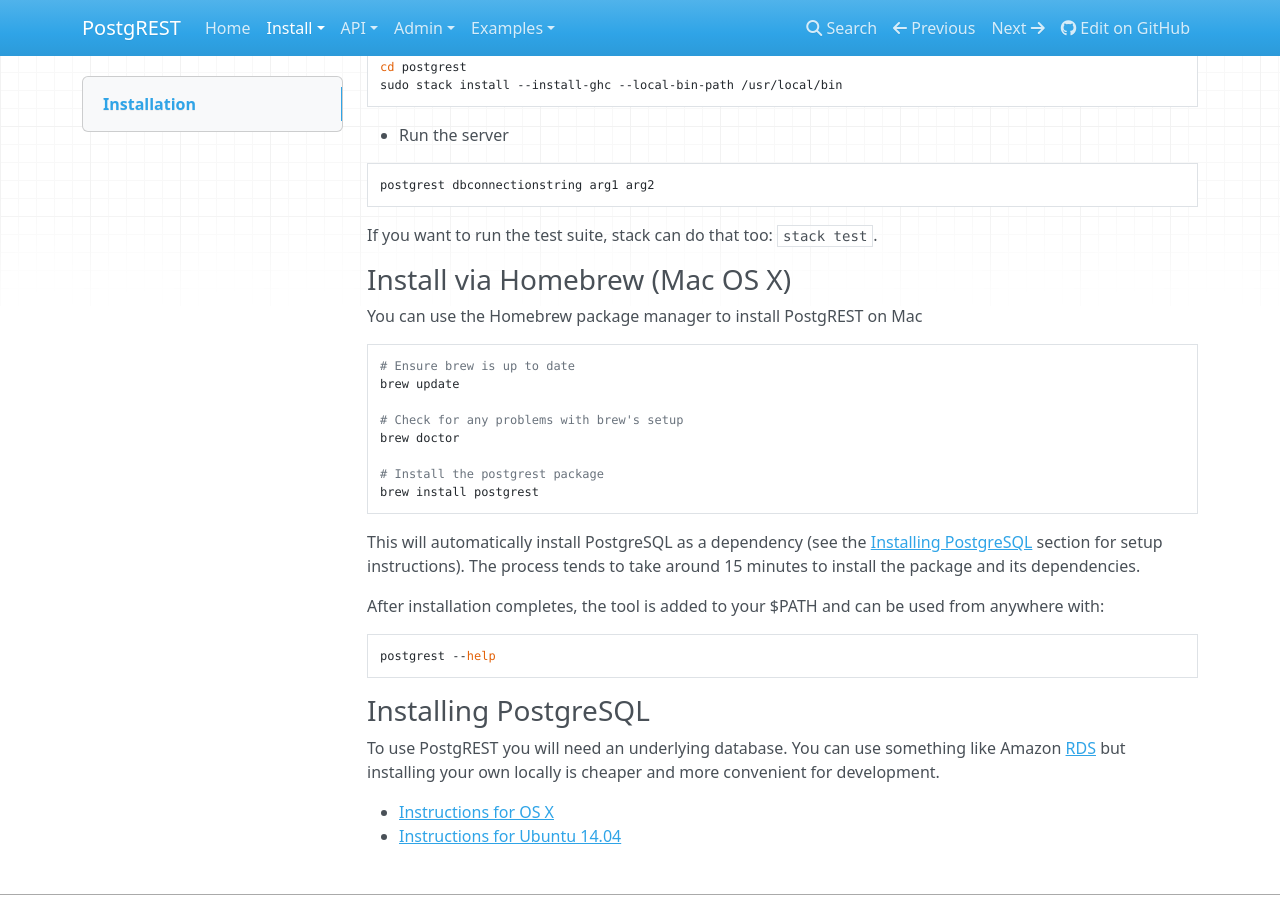
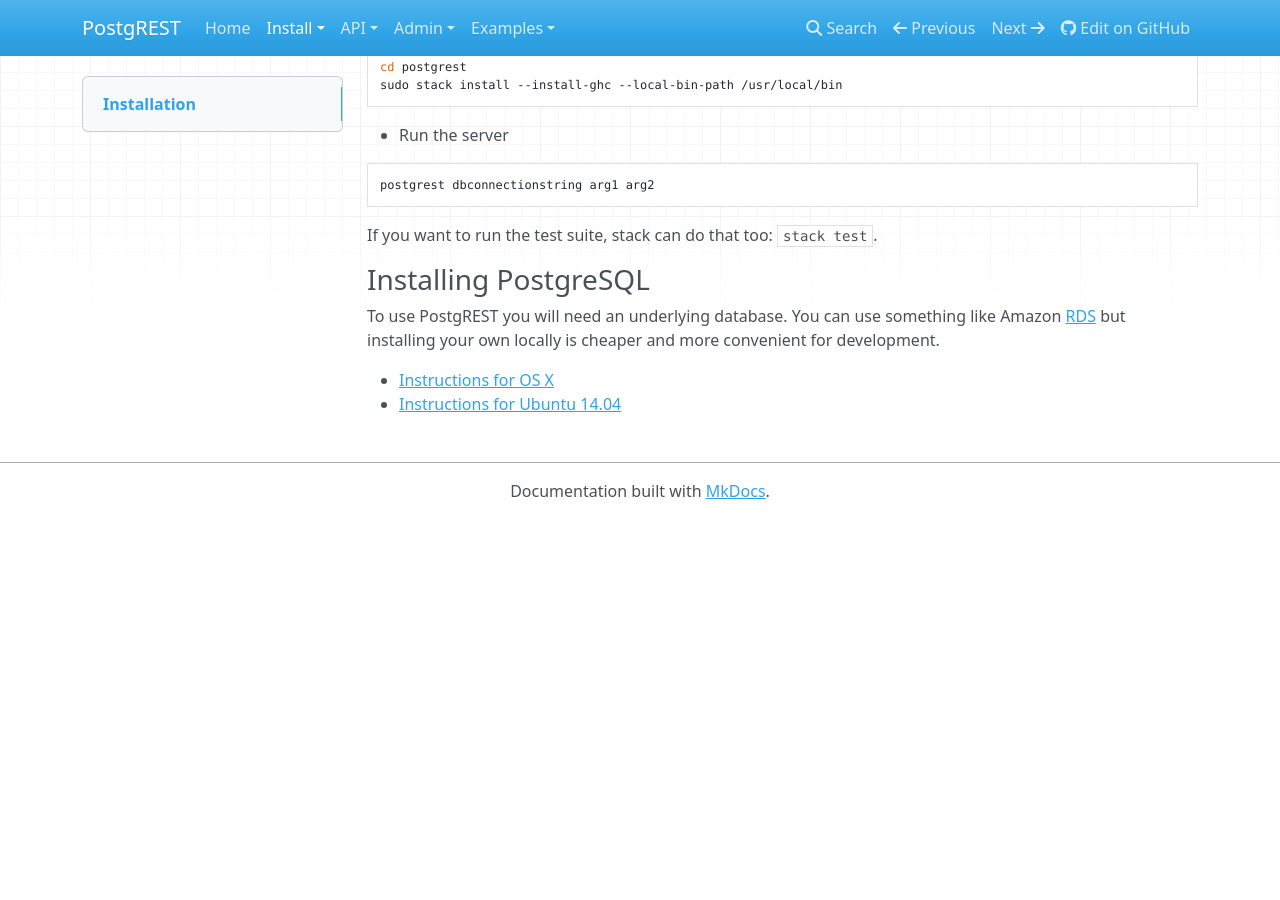
Before and after one commit to PostgREST/postgrest, an MkDocs documentation site: the page built from docs/install/server.md, in a window 1280 px wide and 900 px high, scrolled down 1103 px. Built offline with MkDocs 1.6.1, drawn with Linux system fonts in a browser that asks for light colours; nearby versions of some CDN libraries; old or Windows-style settings are respelled for this version of MkDocs; after the commit the page ends 1622 px from its top, so only the background shows below that.

Commit message:
Removed brew install instructions
The brew formula gets outdated

````diff
--- a/docs/install/server.md
+++ b/docs/install/server.md
@@ -58,29 +58,6 @@
 
 If you want to run the test suite, stack can do that too: `stack test`.
 
-### Install via Homebrew (Mac OS X)
-
-You can use the Homebrew package manager to install PostgREST on Mac
-
-```bash
-# Ensure brew is up to date
-brew update
-
-# Check for any problems with brew's setup
-brew doctor
-
-# Install the postgrest package
-brew install postgrest
-```
-
-This will automatically install PostgreSQL as a dependency (see the [Installing PostgreSQL](#installing-postgresql) section for setup instructions). The process tends to take around 15 minutes to install the package and its dependencies.
-
-After installation completes, the tool is added to your $PATH and can be used from anywhere with:
-
-```bash
-postgrest --help
-```
-
 ### Installing PostgreSQL
 
 To use PostgREST you will need an underlying database. You can use something like Amazon [RDS](https://aws.amazon.com/rds/) but installing your own locally is cheaper and more convenient for development.
````
